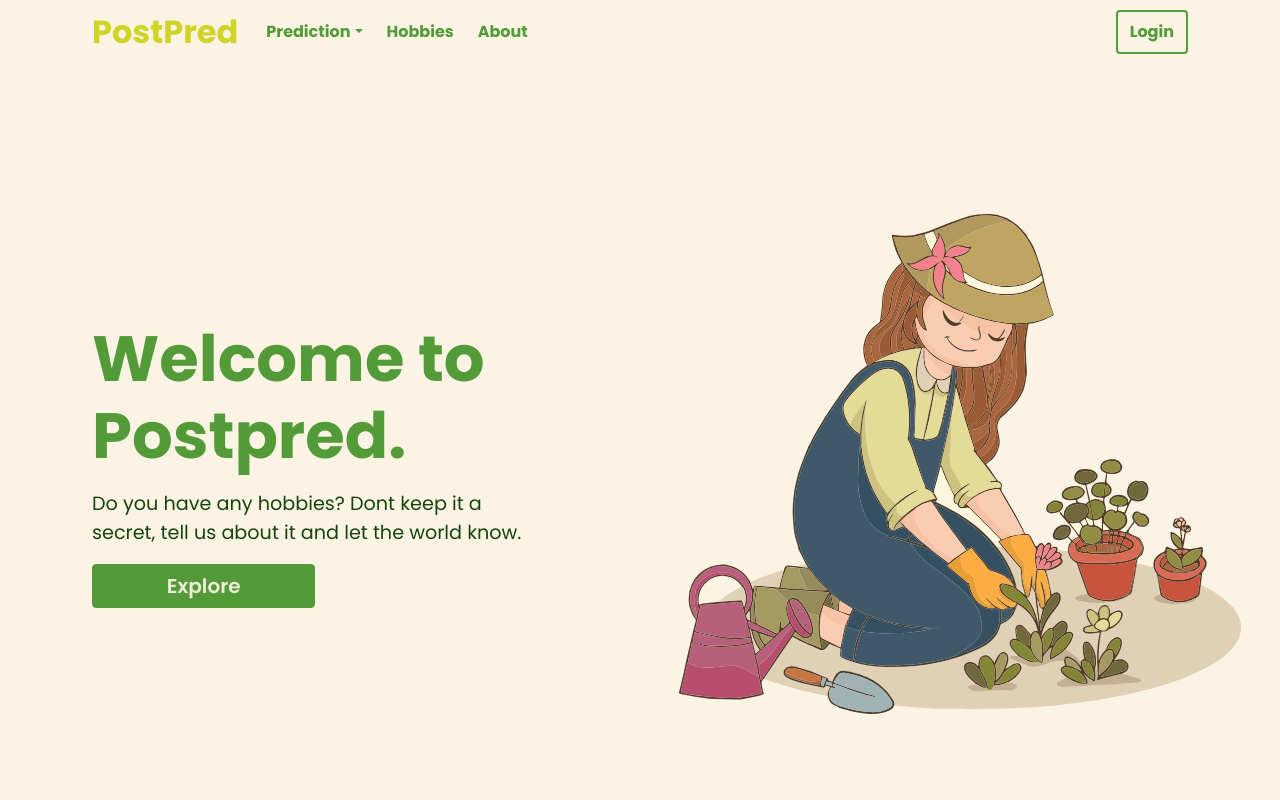
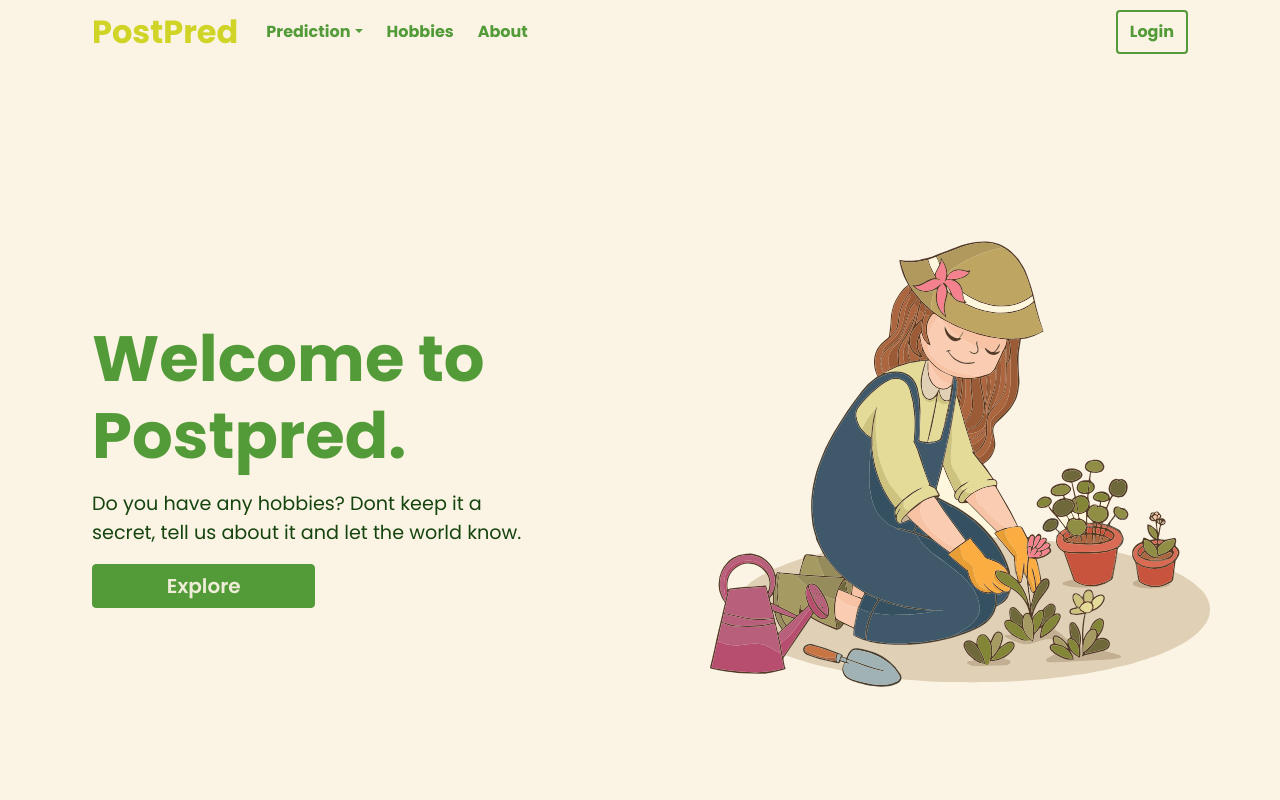
Before and after one commit to floydfdes/app-hobbynest, a React (Create React App) app: page / in a window 1280 px wide. Shown: the top 800 px of the page. Built offline with nearby package versions, Linux system fonts and the light colour scheme.

Commit message:
UI bug fix.

```diff
--- a/src/components/Main/Main.jsx
+++ b/src/components/Main/Main.jsx
@@ -33,7 +33,13 @@ function Main() {
           </div>
         </div>
         <div className="col-md-6 col-sm-12 text-center display-none-mobile">
-          <img src={LandingImage} loading="lazy" alt="" height={500} />
+          <img
+            src={LandingImage}
+            loading="lazy"
+            alt=""
+            width={500}
+            height={500}
+          />
         </div>
       </div>
 
```
